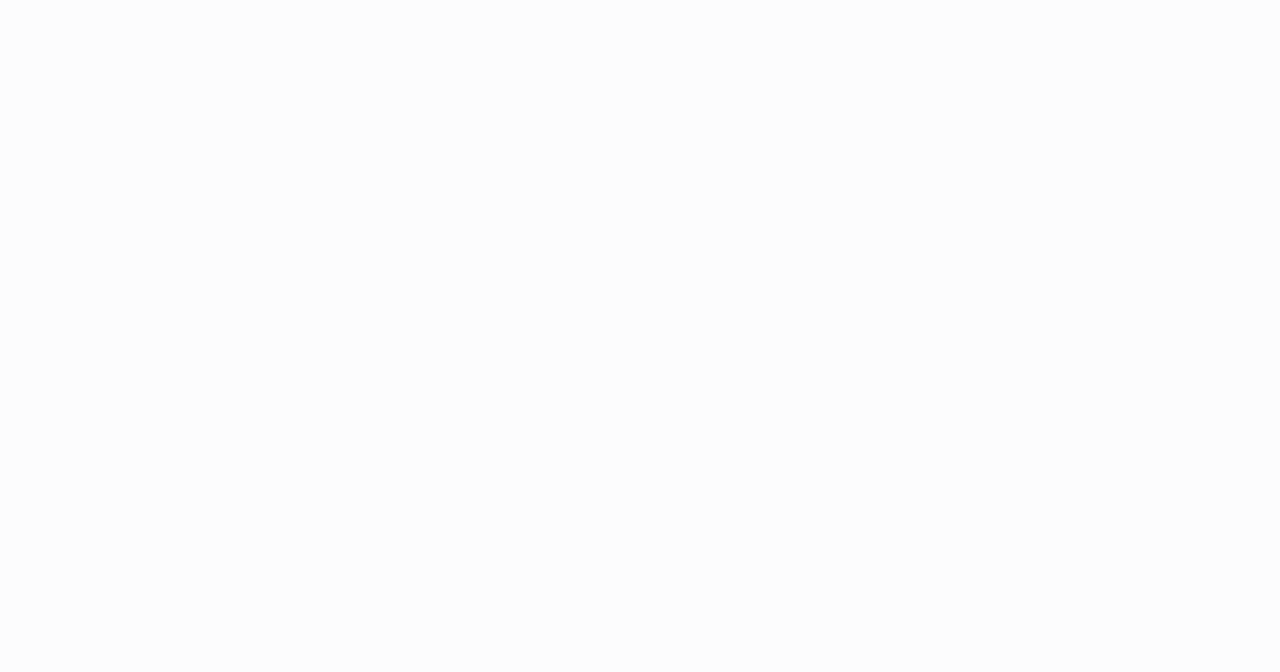
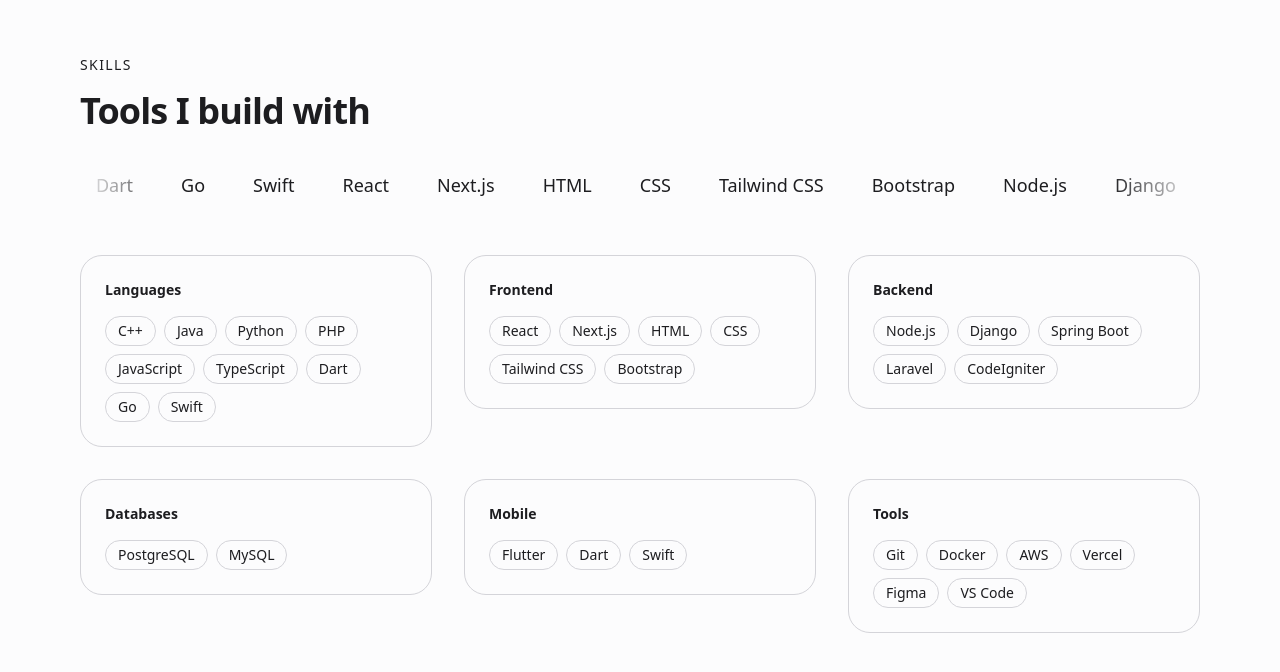
Before and after one commit to faransyari/portfolio, a Next.js app: page / in a window 1280 px wide. Shown: the part 1750-2422 px from the top of the page. Before the commit the page ends 1661 px from the top, so only its background shows below. Built offline with nearby package versions, Linux system fonts and the light colour scheme.

Commit message:
feat: skills showcase with marquee + grid
Implement Skills section with auto-scrolling marquee displaying all skills
and a categorized grid showing skills by category (Languages, Frontend,
Backend, Databases, Mobile, Tools). Marquee respects prefers-reduced-motion
for accessibility.

```diff
--- a/app/page.tsx
+++ b/app/page.tsx
@@ -2,6 +2,7 @@ import { FloatingNav } from "../components/ui/floating-navbar";
 import HeroSection from "../components/sections/HeroSection";
 import StatsSection from "../components/sections/StatsSection";
 import AboutSection from "../components/sections/AboutSection";
+import SkillsSection from "../components/sections/SkillsSection";
 
 const navItems = [
   { name: "Home", link: "#home" },
@@ -19,6 +20,7 @@ export default function Home() {
       <HeroSection />
       <StatsSection />
       <AboutSection />
+      <SkillsSection />
     </main>
   );
 }
--- /dev/null
+++ b/components/sections/SkillsSection.tsx
@@ -0,0 +1,52 @@
+import { Section } from "../ui/Section";
+import { Reveal } from "../ui/Reveal";
+import { Marquee } from "../ui/Marquee";
+import { PORTFOLIO_INFO } from "@/config/portfolio-info";
+
+const CATEGORIES: { label: string; key: keyof typeof PORTFOLIO_INFO.skills }[] = [
+  { label: "Languages", key: "programmingLanguages" },
+  { label: "Frontend", key: "frontend" },
+  { label: "Backend", key: "backend" },
+  { label: "Databases", key: "databases" },
+  { label: "Mobile", key: "mobile" },
+  { label: "Tools", key: "tools" },
+];
+
+export default function SkillsSection() {
+  const all = Object.values(PORTFOLIO_INFO.skills).flat();
+  return (
+    <Section id="skills">
+      <Reveal>
+        <p className="text-sm font-medium uppercase tracking-widest text-muted-foreground">Skills</p>
+        <h2 className="mt-4 text-3xl font-semibold tracking-tight md:text-4xl">Tools I build with</h2>
+      </Reveal>
+
+      <div className="mt-10 [mask-image:linear-gradient(to_right,transparent,black_8%,black_92%,transparent)]">
+        <Marquee speed={32}>
+          {all.map((s, i) => (
+            <span key={`${s}-${i}`} className="whitespace-nowrap text-lg font-medium text-muted-foreground">
+              {s}
+            </span>
+          ))}
+        </Marquee>
+      </div>
+
+      <div className="mt-14 grid grid-cols-1 gap-8 sm:grid-cols-2 lg:grid-cols-3">
+        {CATEGORIES.map((cat, i) => (
+          <Reveal key={cat.label} delay={i * 0.05}>
+            <div className="rounded-[22px] border border-border bg-card p-6">
+              <h3 className="text-sm font-semibold text-primary">{cat.label}</h3>
+              <div className="mt-4 flex flex-wrap gap-2">
+                {PORTFOLIO_INFO.skills[cat.key].map((s) => (
+                  <span key={s} className="rounded-full border border-border px-3 py-1 text-sm text-muted-foreground transition-colors hover:border-foreground hover:text-foreground">
+                    {s}
+                  </span>
+                ))}
+              </div>
+            </div>
+          </Reveal>
+        ))}
+      </div>
+    </Section>
+  );
+}
```
